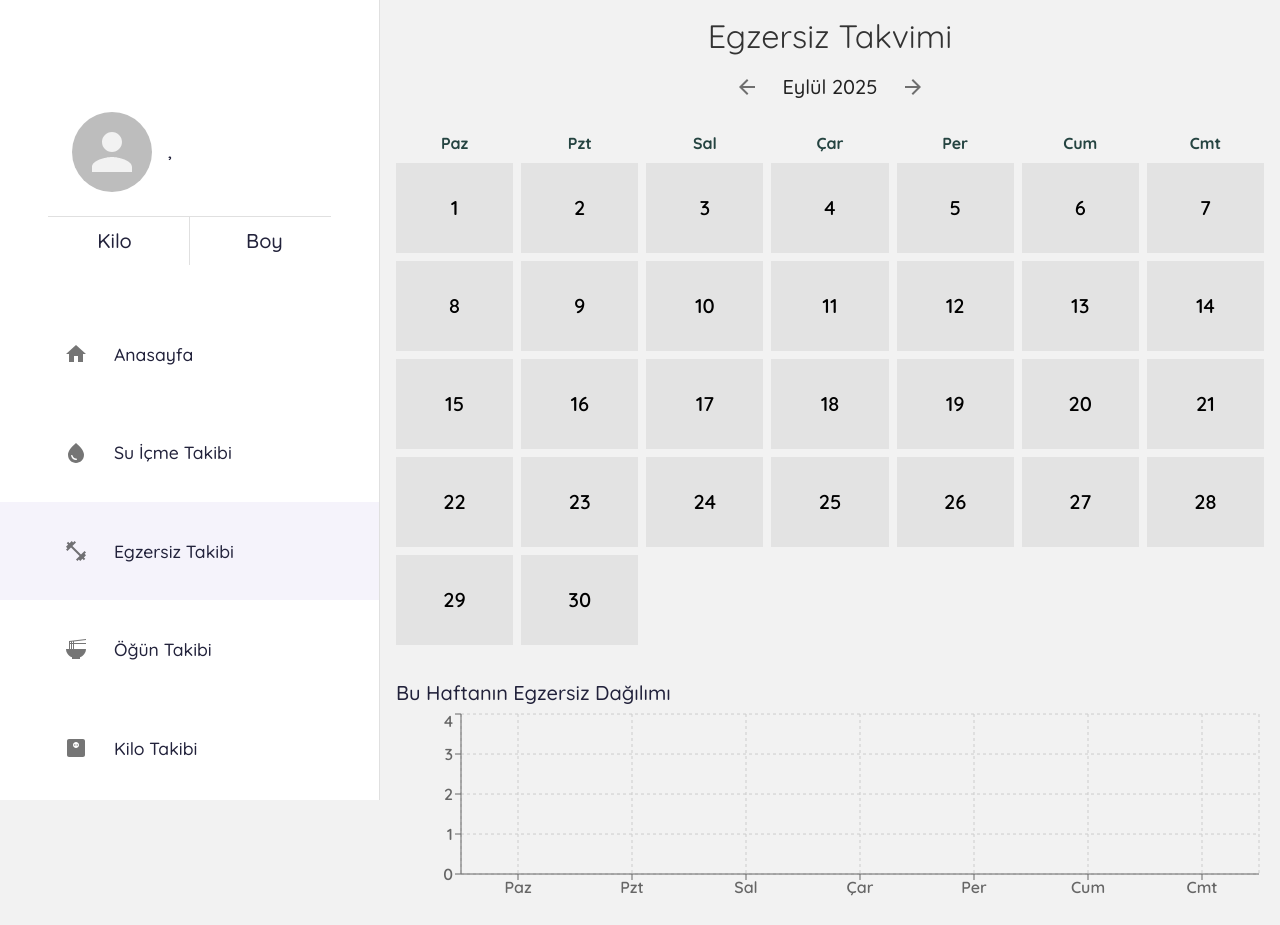
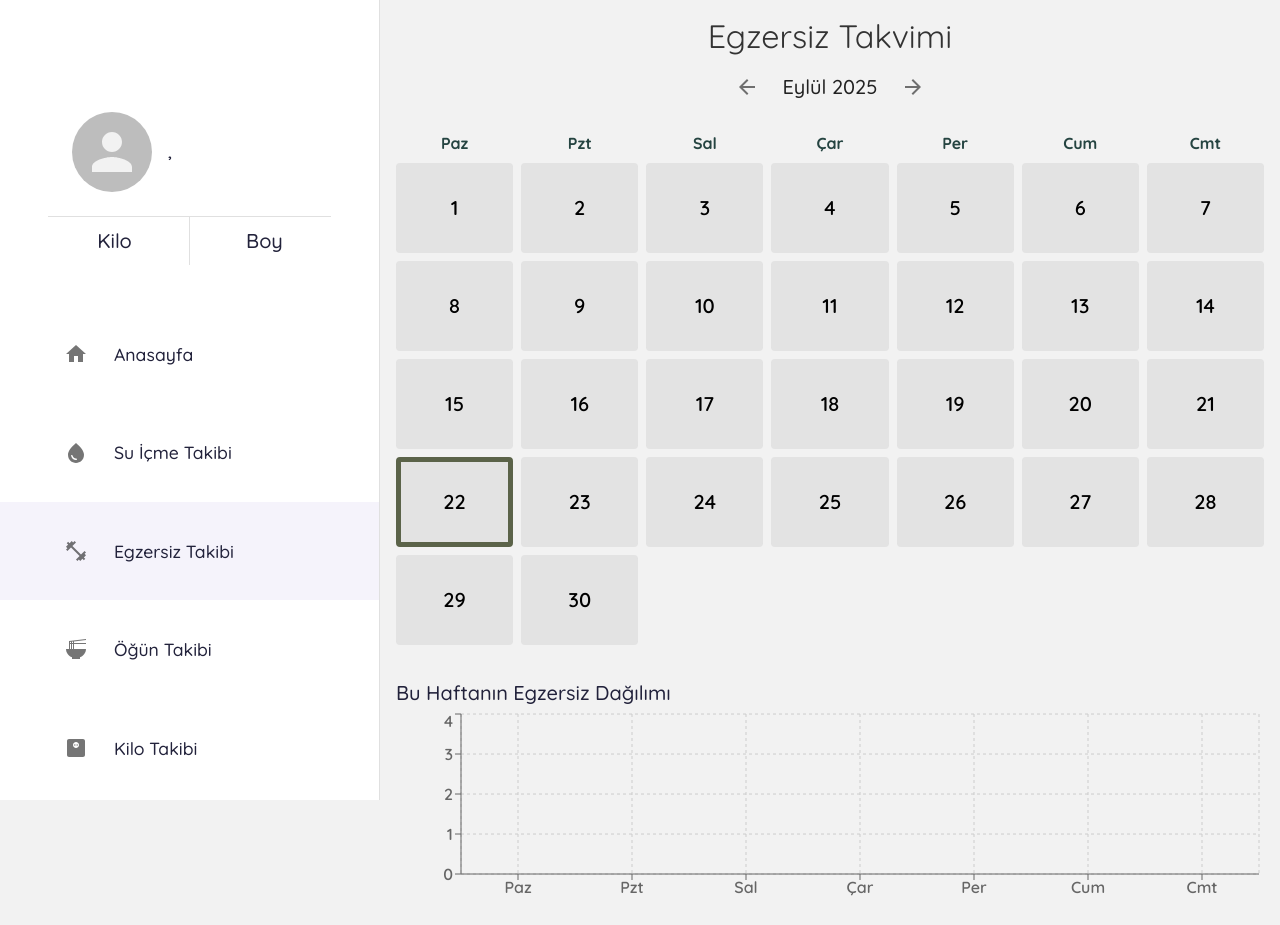
Before and after one commit to elifnurdemir/diet-tracker, a React (Vite) app: page /diet-tracker/gym in a window 1280 px wide. Built offline with nearby package versions, Linux system fonts and the light colour scheme; some icons are missing.

Commit message:
today edit in calendar

```diff
--- a/src/components/Calendar/CalendarGrid.tsx
+++ b/src/components/Calendar/CalendarGrid.tsx
@@ -10,8 +10,11 @@ type Props = {
 
 export default function CalendarGrid({ days, entries, onDayClick }: Props) {
   const isMobile = useMediaQuery("(max-width:600px)");
+  const daysShort = ["Paz", "Pzt", "Sal", "Çar", "Per", "Cum", "Cmt"];
 
-  const daysShort = ["Paz", "Pzt", "Sal", "Çar", "Per", "Cum", "Cmt"];
+  // Bugünün tarihini alıyoruz
+  const today = new Date();
+  const todayStr = today.toISOString().slice(0, 10); // YYYY-MM-DD
 
   return (
     <Box mt={3}>
@@ -21,10 +24,13 @@ export default function CalendarGrid({ days, entries, onDayClick }: Props) {
             {d}
           </Typography>
         ))}
+
         {days.map((dateStr, i) => {
           const entry = dateStr
             ? entries.find((e) => e.date === dateStr)
             : null;
+
+          const isToday = dateStr === todayStr; // Bugün kontrolü
 
           return (
             <Box
@@ -37,6 +43,8 @@ export default function CalendarGrid({ days, entries, onDayClick }: Props) {
                   : dateStr
                   ? "#1111"
                   : "transparent",
+                border: isToday ? "5px solid #5b6349ff" : "none", // Bugün vurgusu
+                borderRadius: 1,
                 opacity: dateStr ? 1 : 0.2,
                 cursor: dateStr ? "pointer" : "default",
                 display: "flex",
```
